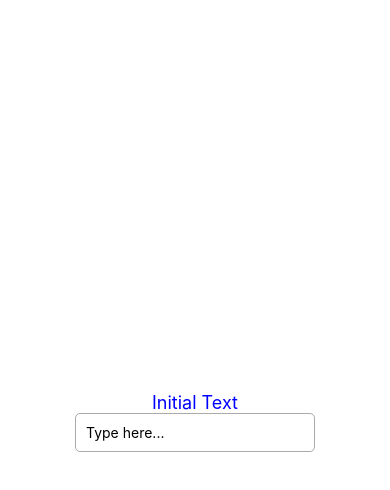
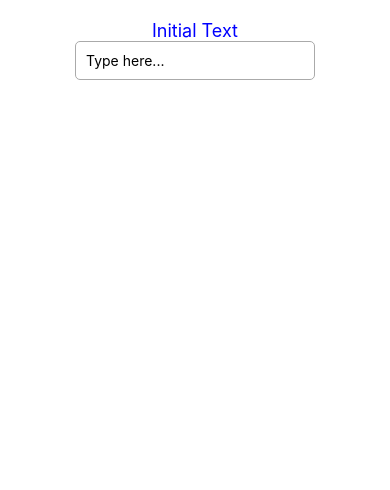
Before and after one commit to NOCTRL5/JoVision-React-Native-Tasks, a React Native app: screen / in a window 390 px wide. Shown: the top 490 px of the page. Built offline with nearby package versions, Linux system fonts and the light colour scheme.

Commit message:
fixed container bug

```diff
--- a/App.tsx
+++ b/App.tsx
@@ -5,7 +5,7 @@
 //  * @format
 //  */
 import React from 'react';
-import { SafeAreaView, StyleSheet,ScrollView,} from 'react-native';
+import { SafeAreaView, StyleSheet} from 'react-native';
 import  Task23  from './Tasks/Task23';
 
 export default function App() {
--- a/Tasks/Task23.jsx
+++ b/Tasks/Task23.jsx
@@ -26,6 +26,7 @@ export default class Task23 extends Component {
 
 const styles = StyleSheet.create({
     container: {
+        flex: 1,
         padding: 20,
     },
     text: {
```
